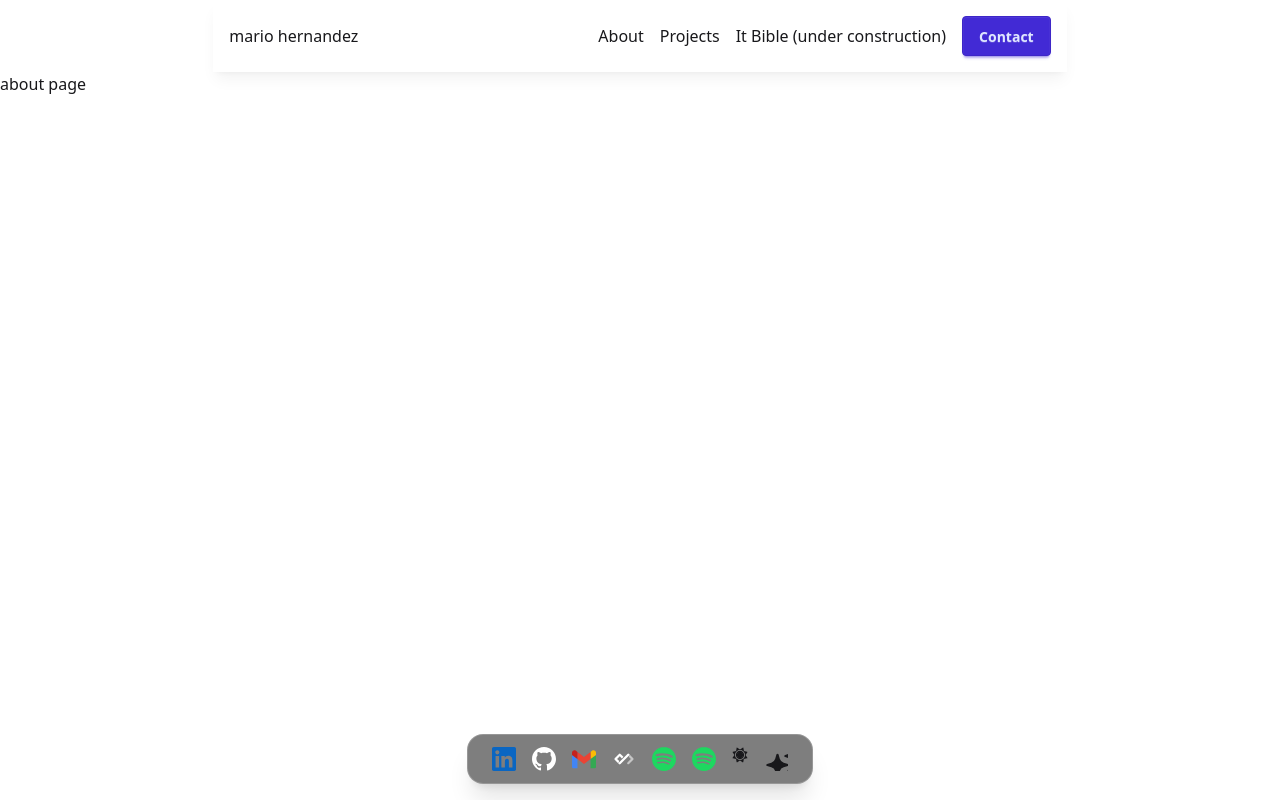
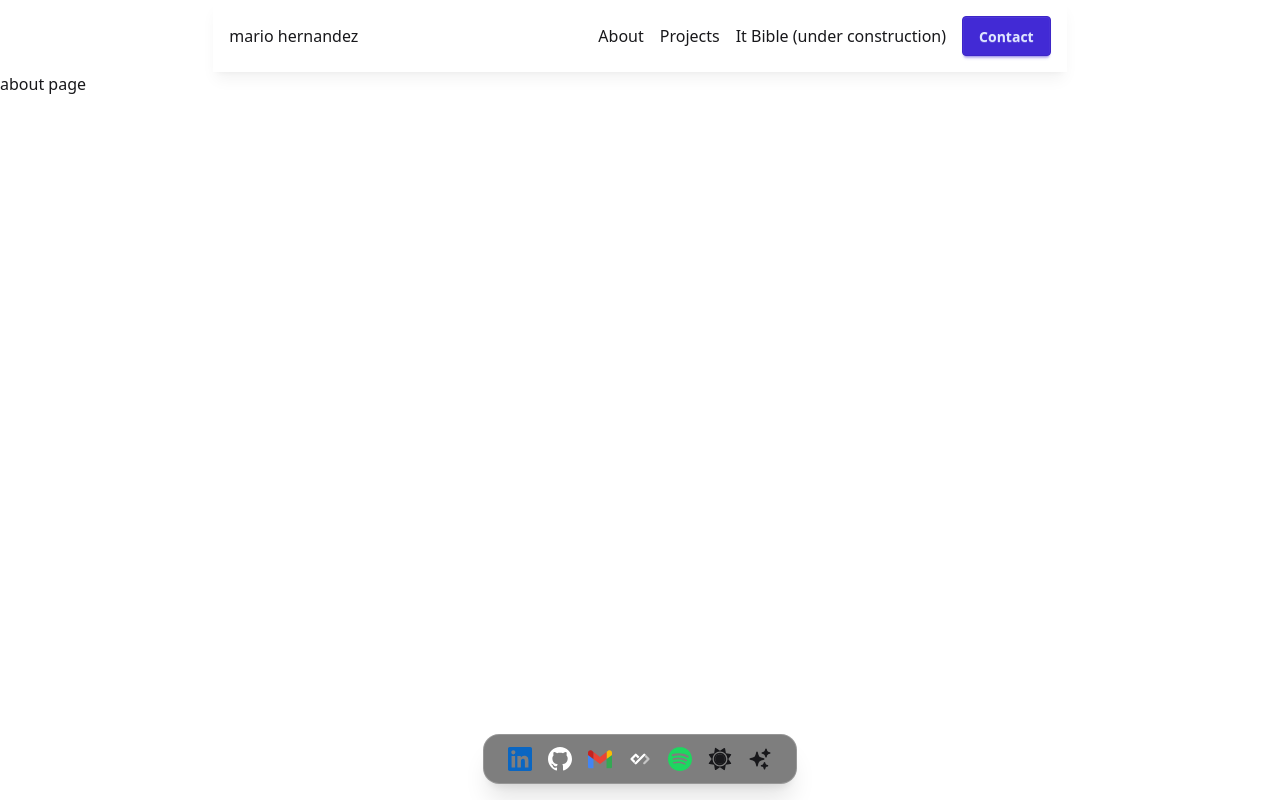
Before and after one commit to MarioGranada/portfolio-mario-hernandez, a Next.js app: page /about in a window 1280 px wide. Built offline with nearby package versions, Linux system fonts and the light colour scheme.

Commit message:
feat: fix styles for theme switcher and sparkles

```diff
--- a/src/components/BrandIcons/Sparkles/index.tsx
+++ b/src/components/BrandIcons/Sparkles/index.tsx
@@ -1,7 +1,7 @@
 import type { SVGProps } from 'react';
 const Sparkles = (props: SVGProps<SVGSVGElement>) => (
   <svg
-    viewBox="0 0 16 16"
+    viewBox="0 0 24 24"
     width="1em"
     height="1em"
     xmlns="http://www.w3.org/2000/svg"
--- a/src/components/BrandIcons/ThemeSwitcher/index.tsx
+++ b/src/components/BrandIcons/ThemeSwitcher/index.tsx
@@ -17,8 +17,8 @@ const ThemeSwitcher: FC<Props> = ({ isReversed = false }) => {
         xmlns="http://www.w3.org/2000/svg"
         aria-hidden="true"
         className="theme-toggle__within"
-        height="1em"
-        width="1em"
+        height="1.5em"
+        width="1.5em"
         viewBox="0 0 32 32"
         fill="currentColor"
       >
--- a/src/components/Layout/Footer/index.tsx
+++ b/src/components/Layout/Footer/index.tsx
@@ -20,7 +20,6 @@ const Footer = () => {
           <IconLink Icon={Gmail} label="Email me" />
           <IconLink Icon={DailyDev} label="Daily.dev" />
           <IconLink Icon={Spotify} label="Spotify" />
-          <IconLink Icon={Spotify} label="Switch Theme" />
           <ThemeSwitcher />
           <IconLink Icon={Sparkles} label="AI Chat" />
         </ul>
```
